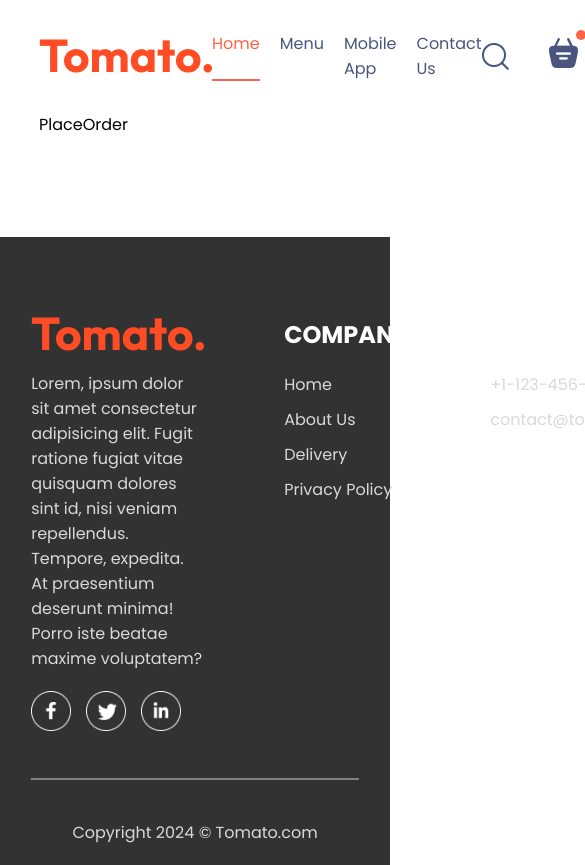
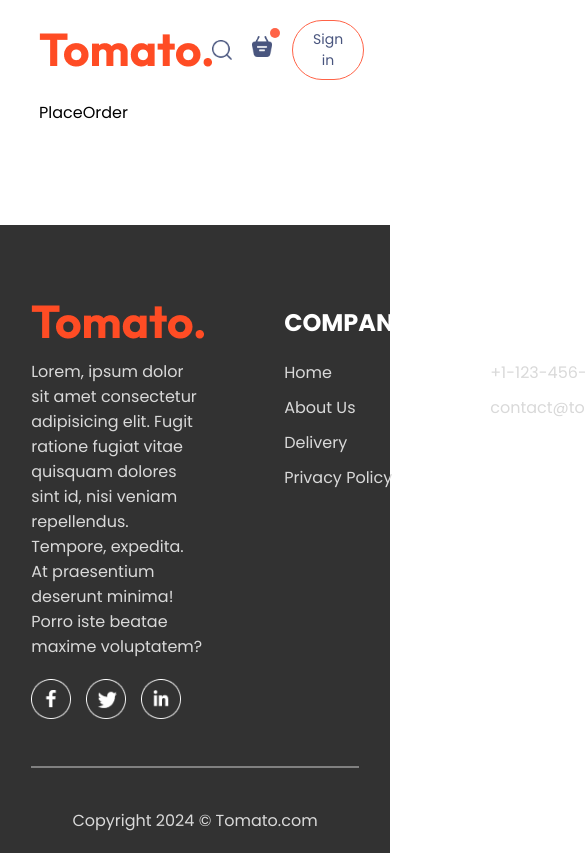
Before and after one commit to danidudileka/Food-Delivery-App-React-JS, a React (Vite) app: page /order in a window 390 px wide. Shown: the top 865 px of the page, 585 px wide, since content can reach past the window. Built offline with nearby package versions, Linux system fonts and the light colour scheme.

Commit message:
navbar responsive css

```diff
--- a/src/components/Navbar/Navbar.css
+++ b/src/components/Navbar/Navbar.css
@@ -16,13 +16,13 @@
   color: #49557e;
 }
 
-.navbar-right{
+.navbar-right {
   display: flex;
   align-items: center;
   gap: 40px;
 }
 
-.navbar button{
+.navbar button {
   background: transparent;
   font-size: 16px;
   color: #49557e;
@@ -33,25 +33,25 @@
   transition: 0.3s;
 }
 
-.navbar button:hover{
+.navbar button:hover {
   background-color: #fff4f2;
 }
 
-.navbar li{
+.navbar li {
   cursor: pointer;
 }
 
-.navbar .active{
+.navbar .active {
   padding-bottom: 2px;
   border-bottom: 2px solid tomato;
   color: tomato;
 }
 
-.navbar-search-icon{
+.navbar-search-icon {
   position: relative;
 }
 
-.navbar-search-icon .dot{
+.navbar-search-icon .dot {
   position: absolute;
   min-width: 10px;
   min-height: 10px;
@@ -60,3 +60,56 @@
   top: -8px;
   right: -8px;
 }
+
+@media (max-width: 1050px) {
+  .navbar .logo {
+    width: 140px;
+  }
+
+  .navbar-menu {
+    gap: 20px;
+    font-size: 18px;
+  }
+
+  .navbar-right {
+    gap: 30px;
+  }
+
+  .navbar-right img {
+    width: 22px;
+  }
+
+  .navbar-right button {
+    padding: 8px 25px;
+  }
+}
+
+@media (max-width: 900px) {
+  .navbar .logo {
+    width: 120px;
+  }
+
+  .navbar-menu {
+    gap: 15px;
+    font-size: 16px;
+  }
+
+  .navbar-right {
+    gap: 20px;
+  }
+
+  .navbar-right img {
+    width: 20px;
+  }
+
+  .navbar-right button {
+    padding: 8px 20px;
+    font-size: 14px;
+  }
+}
+
+@media (max-width: 750px) {
+  .navbar-menu {
+    display: none;
+  }
+}
```
Lines whose indentation alone changed are shown as unchanged.
